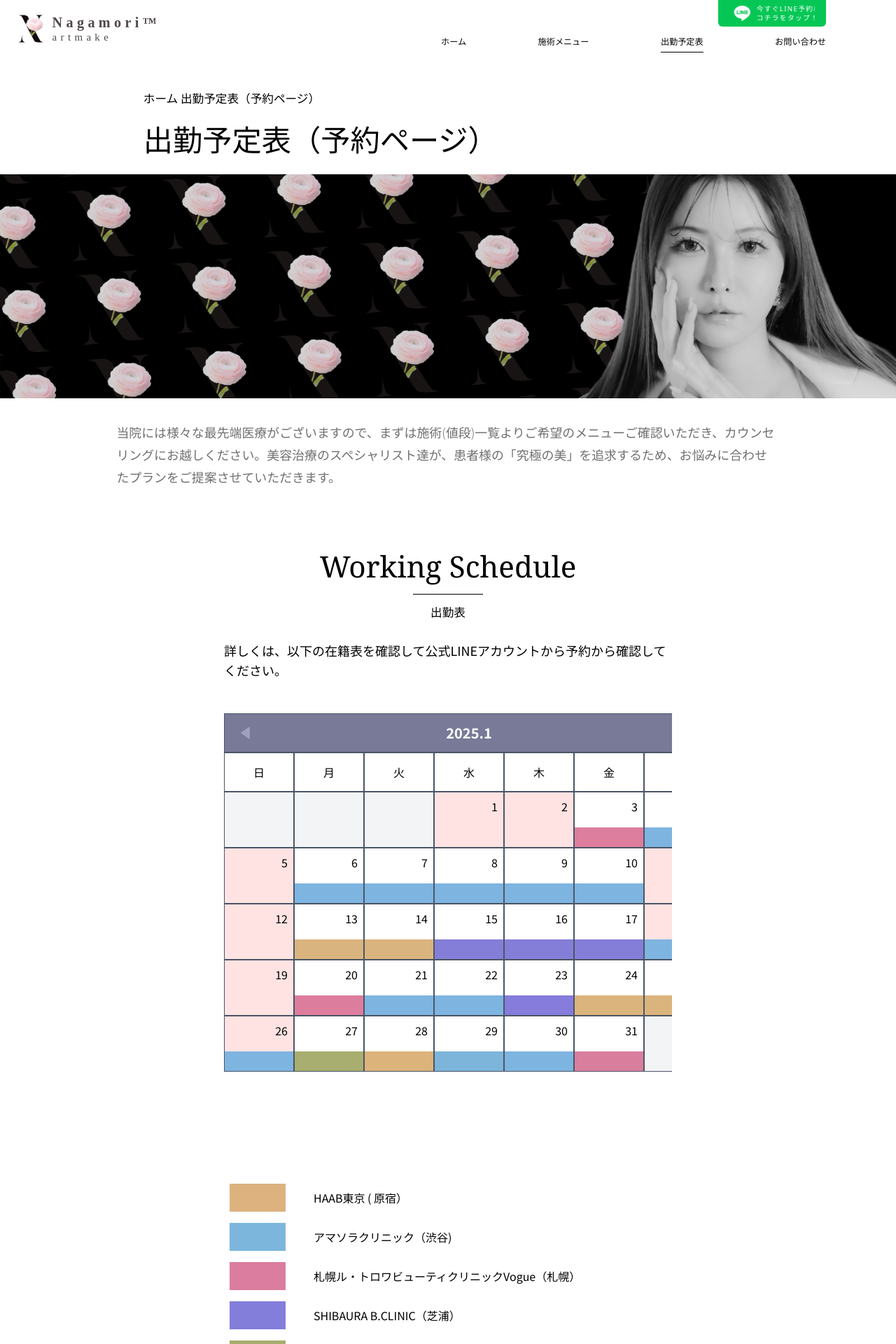
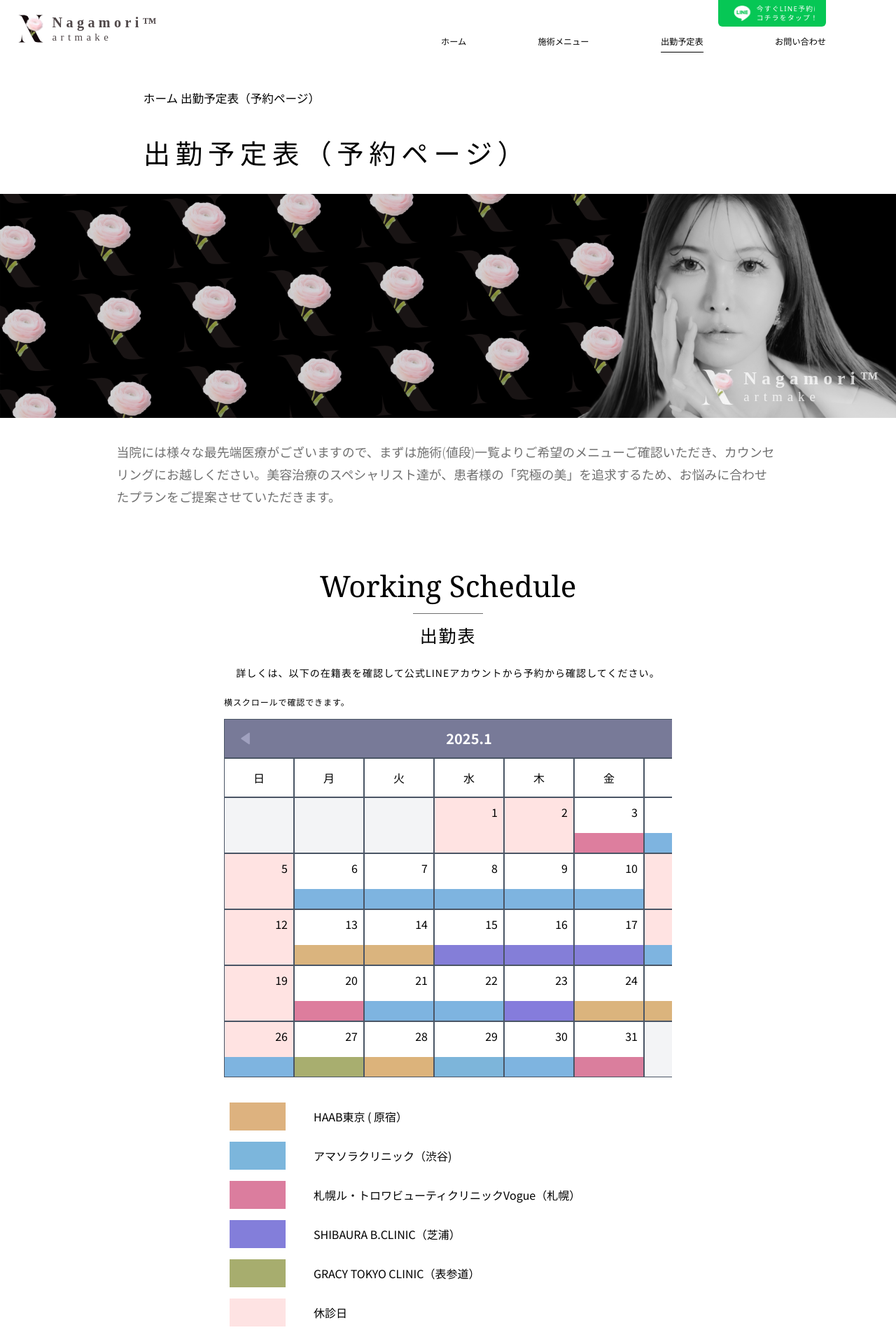
Before and after one commit to s7-japan/Nagamori, a React (Vite) app: page /schedule in a window 1280 px wide. Shown: the top 1920 px of the page at 70% size. Built offline with nearby package versions, Linux system fonts and the light colour scheme.

Commit message:
0-30 are done

```diff
--- a/src/components/Calender/CalenderSchendule.jsx
+++ b/src/components/Calender/CalenderSchendule.jsx
@@ -10,28 +10,28 @@ const CalenderSchendule = () => {
           Working Schedule
         </h1>
         <div className="w-25 h-[1.5px] bg-[#707070] relative mb-3"></div>
-        <p className="text-center mb-12 md:mb-1 text-[4vw] md:text-[1.3vw] font-light">
-        出勤表
+        <p className="text-center text-[clamp(1.3125rem,2vw,1.5625rem)] tracking-[0.076em]">
+          出勤表
         </p>
       </div>
 
       {/* Content Section */}
-      <div className="mb-6 text-sm sm:text-lg">
-      詳しくは、以下の在籍表を確認して公式LINEアカウントから予約から確認してください。
-      </div>
-
+      <p className="mb-6 text-sm text-center tracking-[0.076em] leading-[20px]">
+        詳しくは、以下の在籍表を確認して公式LINEアカウントから予約から確認してください。
+      </p>
+      <p className="text-xs tracking-[0.076em]">横スクロールで確認できます。</p>
       {/* Calendar Section with Scroll */}
-      <div className="w-full overflow-x-auto">
+      <div className="w-full overflow-x-auto md:mt-4 mt-2">
         <div className="min-w-[700px]">
           {/* Month Header */}
-          <div className="grid grid-cols-1 grid-rows-2 mt-6">
+          <div className="grid grid-cols-1 grid-rows-2">
             <div className="bg-[#787A98] flex justify-between px-5 items-center py-1 text-white font-bold text-lg sm:text-xl border-gray-600 border-[1px]">
               <BiSolidLeftArrow color="#A0A1BF" />
               <div>2025.1</div>
               <BiSolidRightArrow color="#A0A1BF" />
             </div>
             <div className="grid grid-cols-7 grid-rows-1">
-              {['日', '月', '火', '水', '木', '金', '土'].map((day) => (
+              {["日", "月", "火", "水", "木", "金", "土"].map((day) => (
                 <div
                   key={day}
                   className="border-[1px] border-gray-600 flex items-center justify-center h-12 sm:h-14 text-sm sm:text-base"
@@ -43,7 +43,7 @@ const CalenderSchendule = () => {
           </div>
 
           {/* Calendar Grid */}
-          <div className="grid grid-cols-1 grid-rows-7">
+          <div className="grid grid-cols-1 grid-rows-5">
             {/* Week 1 */}
             <div className="grid grid-cols-7">
               <div className="border-[1px] border-gray-600 bg-gray-100 h-16 sm:h-20">
@@ -262,11 +262,14 @@ const CalenderSchendule = () => {
       </div>
 
       {/* Legend Section */}
-      <div className="flex flex-col gap-4 px-2">
+      <div className="flex flex-col mt-9 gap-4 px-2">
         {[
           { color: "#DDB27F", text: "HAAB東京 ( 原宿）" },
           { color: "#7CB6DC", text: "アマソラクリニック（渋谷)" },
-          { color: "#DB7D9E", text: "札幌ル・トロワビューティクリニックVogue（札幌）" },
+          {
+            color: "#DB7D9E",
+            text: "札幌ル・トロワビューティクリニックVogue（札幌）",
+          },
           { color: "#837EDA", text: "SHIBAURA B.CLINIC（芝浦）" },
           { color: "#A7AD6E", text: " GRACY TOKYO CLINIC（表参道）" },
           { color: "#FEE3E3", text: "休診日" },
--- a/src/components/Contact1.jsx
+++ b/src/components/Contact1.jsx
@@ -1,5 +1,5 @@
 import React from "react";
-import btn5 from "../assets/btn5.png";
+import btn5 from "../assets/btn5.svg";
 
 const Contact1 = ({ formData, setFormData, onSubmit }) => {
   const handleInputChange = (e) => {
@@ -41,9 +41,9 @@ const Contact1 = ({ formData, setFormData, onSubmit }) => {
       <h1 className="text-center text-[8vw] md:text-[3.3vw] mb-1 sikita">
         Contact
       </h1>
-      <div className="w-15 h-[1.5px] bg-[#707070] relative left-1/2 -translate-x-1/2 mb-3"></div>
+      <div className="w-[152px] h-[1.5px] bg-[#707070] relative left-1/2 -translate-x-1/2 mb-3"></div>
       <p className="text-center mb-15 text-[4vw] md:text-[1.3vw] font-light">
-        お問い合わせ内容
+        お問合せ
       </p>
 
       <div className="w-full flex justify-center mb-15">
@@ -76,9 +76,10 @@ const Contact1 = ({ formData, setFormData, onSubmit }) => {
       </div>
 
       <p className="text-left md:text-center leading-9 md:leading-12 font-light">
-        下記の入力フォームに必須事項をご入力の上
+        下記の入力フォームに必須事項をご入力の上、
         <br />
-        「送信」ボタンを押してください <br />
+        「入力内容を確認する」ボタンを押してください。
+        <br />
         ※WEBでのご予約は受け付けておりません。
       </p>
       <form
@@ -288,7 +289,7 @@ const Contact1 = ({ formData, setFormData, onSubmit }) => {
 
         <div className="w-full flex justify-center mt-20">
           <button type="submit">
-            <img src={btn5} alt="" className="h-11" />
+            <img src={btn5} alt="" />
           </button>
         </div>
       </form>
--- a/src/components/Contact2.jsx
+++ b/src/components/Contact2.jsx
@@ -1,5 +1,5 @@
 import React from "react";
-import btn5 from "../assets/btn5.png";
+import btn5 from "../assets/btn5.svg";
 import emailjs from "emailjs-com";
 
 const Contact2 = ({ formData, setFinalConfirmation }) => {
@@ -44,9 +44,9 @@ const Contact2 = ({ formData, setFinalConfirmation }) => {
       <h1 className="text-center text-[8vw] md:text-[3.3vw] mb-1 sikita">
         Contact
       </h1>
-      <div className="w-15 h-[1.5px] bg-[#707070] relative left-1/2 -translate-x-1/2 mb-3"></div>
+      <div className="w-[152px] h-[1.5px] bg-[#707070] relative left-1/2 -translate-x-1/2 mb-3"></div>
       <p className="text-center mb-15 text-[4vw] md:text-[1.3vw] font-light">
-      お問い合わせ内容
+        お問合せ
       </p>
 
       <div className="w-full flex justify-center mb-15">
@@ -79,9 +79,10 @@ const Contact2 = ({ formData, setFinalConfirmation }) => {
       </div>
 
       <p className="text-left md:text-center leading-9 md:leading-12 font-light">
-        下記の入力フォームに必須事項をご入力の上
+        下記の入力フォームに必須事項をご入力の上、
         <br />
-        「送信」ボタンを押してください <br />
+        「入力内容を確認する」ボタンを押してください。
+        <br />
         ※WEBでのご予約は受け付けておりません。
       </p>
       <div className="w-full md:w-[70%] mx-auto border-t mt-10 border-[#707070a0] md:px-5">
@@ -204,7 +205,7 @@ const Contact2 = ({ formData, setFinalConfirmation }) => {
         </div>
 
         <div className="w-full flex justify-center mt-20">
-          <img onClick={sendEmail} src={btn5} alt="" className="h-11" />
+          <img onClick={sendEmail} src={btn5} alt="" />
         </div>
       </div>
     </div>
--- a/src/components/Contact3.jsx
+++ b/src/components/Contact3.jsx
@@ -7,9 +7,9 @@ const Contact3 = () => {
       <h1 className="text-center text-[8vw] md:text-[3.3vw] mb-1 sikita">
         Contact
       </h1>
-      <div className="w-15 h-[1.5px] bg-[#707070] relative left-1/2 -translate-x-1/2 mb-3"></div>
+      <div className="w-[152px] h-[1.5px] bg-[#707070] relative left-1/2 -translate-x-1/2 mb-3"></div>
       <p className="text-center mb-15 text-[4vw] md:text-[1.3vw] font-light">
-        お問い合わせ内容
+        お問合せ
       </p>
 
       <div className="w-full flex justify-center mb-15">
@@ -41,9 +41,10 @@ const Contact3 = () => {
         </div>
       </div>
       <p className="text-left md:text-center leading-9 md:leading-12 font-light">
-        下記の入力フォームに必須事項をご入力の上
+        下記の入力フォームに必須事項をご入力の上、
         <br />
-        「送信」ボタンを押してください <br />
+        「入力内容を確認する」ボタンを押してください。
+        <br />
         ※WEBでのご予約は受け付けておりません。
       </p>
 
--- a/src/components/TreatmentCard.jsx
+++ b/src/components/TreatmentCard.jsx
@@ -373,7 +373,7 @@ const TreatmentCard = () => {
         </div>
       </div>
 
-      <div className="px-6 md:px-[16vw] mb-30 relative z-20">
+      <div className="px-6 md:px-[16vw] mb-30 relative">
         <div className="absolute top-[60%] bg-[#B6BFBC] left-0 h-[43%] w-[28%] opacity-[16%] hidden md:block -z-10"></div>
         <h1 className="text-center text-[8vw] md:text-[3.3vw] mb-1 sikita">
           Other
--- a/src/pages/Schedule.jsx
+++ b/src/pages/Schedule.jsx
@@ -1,5 +1,7 @@
 import React from "react";
 import newhero from "../assets/new_hero.svg";
+import smLogo from "../assets/sm_logo.png";
+import whitelogo from "../assets/whitelogo.svg";
 import CalendarSchedule from "../components/Calender/CalenderSchendule";
 
 const Schedule = () => {
@@ -9,15 +11,30 @@ const Schedule = () => {
         <p className="text-[3vw] md:text-[1.3vw] mb-[1vw] text-[#00000063] md:text-black">
           ホーム 出勤予定表（予約ページ）
         </p>
-        <p className="text-[7vw] text-center px-20 md:px-0 md:text-left md:text-[3.3vw] mb-5 font-[400]">
-          出勤予定表（予約ページ）
-        </p>
+        <div className="flex flex-col md:flex-row justify-start md:mb-4 lg:mb-6 xl:mb-7.5 mt-9">
+          <p className="text-[clamp(2rem,3vw,4.125rem)] tracking-[0.2em] text-center">
+            出勤予定表
+          </p>
+          <p className="text-[clamp(2rem,3vw,4.125rem)] tracking-[0.2em] text-center">
+            （予約ページ）
+          </p>
+        </div>
       </div>
-      <div className="w-full h-[55vw] md:h-[25vw] bg-[#EFEFEF] flex ">
+      <div className="w-full relative h-[55vw] md:h-[25vw] bg-[#EFEFEF] flex ">
         <img
           src={newhero}
           alt=""
           className="w-full object-cover object-right md:object-center"
+        />
+        <img
+          src={smLogo}
+          className=" absolute md:hidden bottom-1 right-2"
+          alt=""
+        />
+        <img
+          src={whitelogo}
+          className=" absolute hidden md:block bottom-2 right-3"
+          alt=""
         />
       </div>
       <div className="px-6 text-[3vw] md:leading-[2.5vw] md:px-[13vw] mt-8 md:text-[1.4vw] mb-20 text-[#707070] font-[300]">
```
Also changed, not shown: src/assets/btn5.svg, src/assets/sm_logo.png (added).
